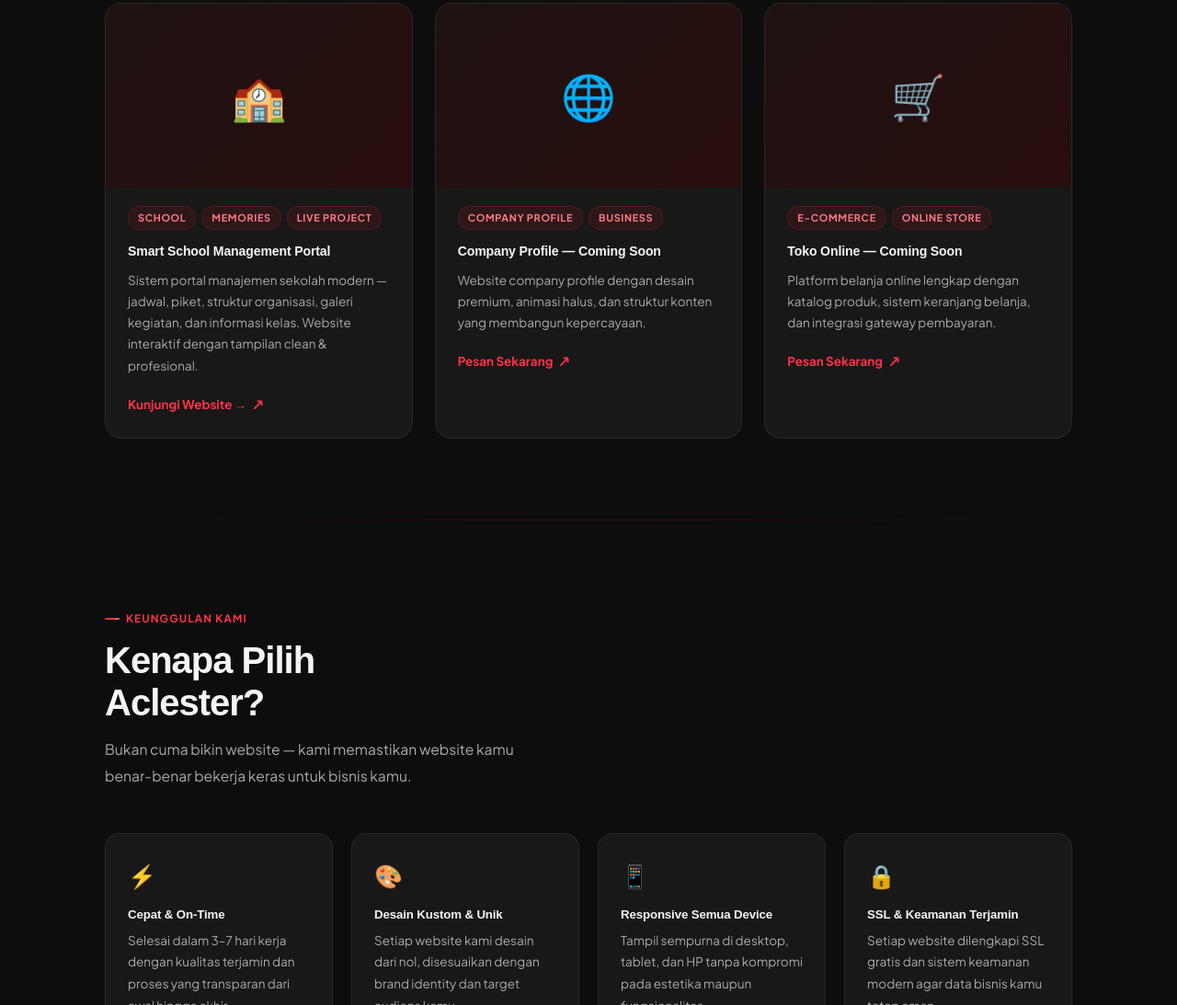
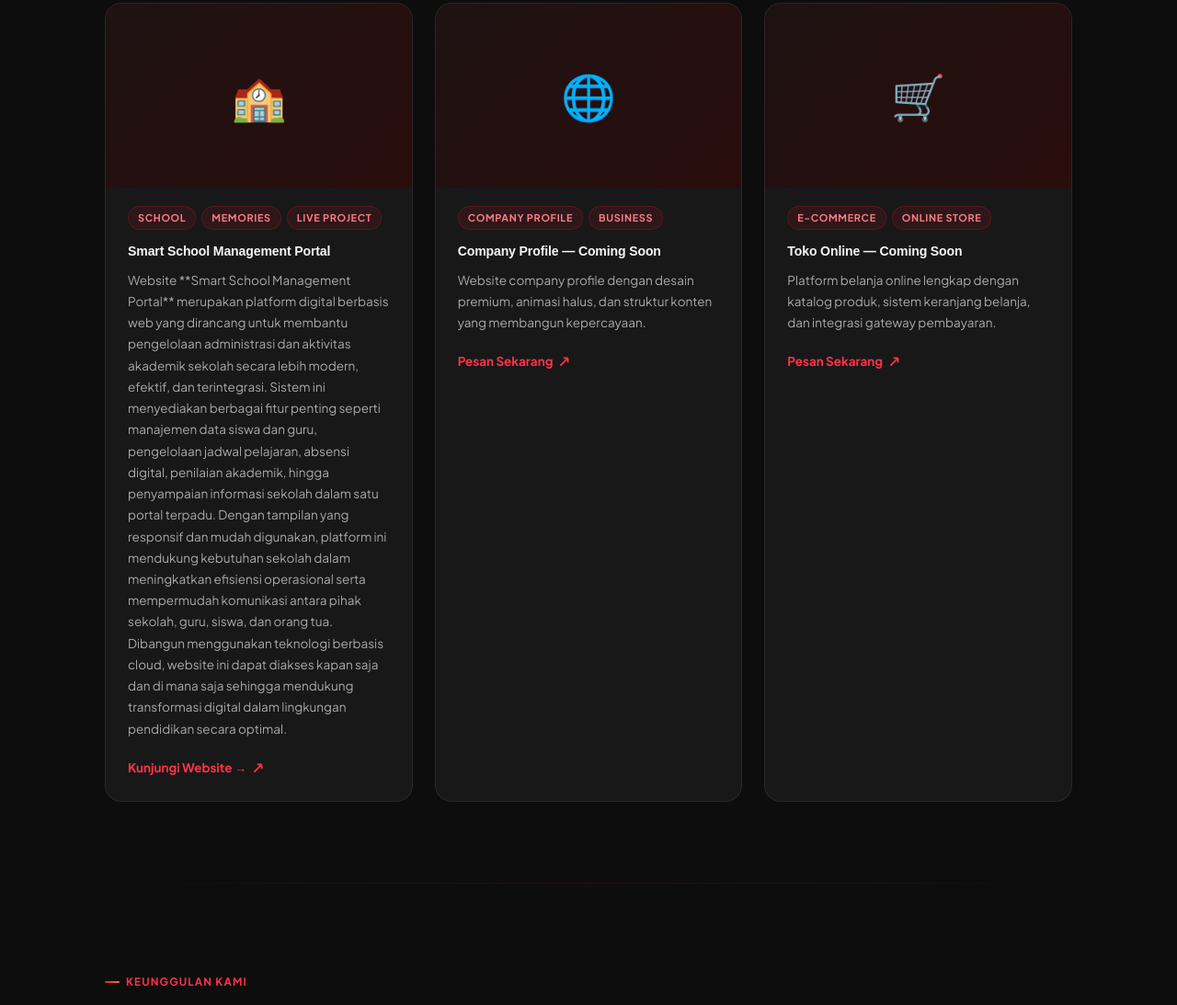
Before and after one commit to abaycoding-bot/Aclester, a plain HTML site: page index.html in a window 1280 px wide. Shown: the part 2082-3175 px from the top of the page at 92% size. Drawn offline with Linux system fonts and the light colour scheme; a web font is replaced by a local one.

Commit message:
Update index.html

```diff
--- a/index.html
+++ b/index.html
@@ -259,7 +259,8 @@ footer{border-top:1px solid var(--border);padding:3.5rem 1.5rem 1.5rem;max-width
       <div class="pb">
         <div class="ptags"><span class="tag">School</span><span class="tag">Memories</span><span class="tag">Live Project</span></div>
         <h3>Smart School Management Portal</h3>
-        <p>Sistem portal manajemen sekolah modern — jadwal, piket, struktur organisasi, galeri kegiatan, dan informasi kelas. Website interaktif dengan tampilan clean & profesional.</p>
+        <p>Website **Smart School Management Portal** merupakan platform digital berbasis web yang dirancang untuk membantu pengelolaan administrasi dan aktivitas akademik sekolah secara lebih modern, efektif, dan terintegrasi. Sistem ini menyediakan berbagai fitur penting seperti manajemen data siswa dan guru, pengelolaan jadwal pelajaran, absensi digital, penilaian akademik, hingga penyampaian informasi sekolah dalam satu portal terpadu. Dengan tampilan yang responsif dan mudah digunakan, platform ini mendukung kebutuhan sekolah dalam meningkatkan efisiensi operasional serta mempermudah komunikasi antara pihak sekolah, guru, siswa, dan orang tua. Dibangun menggunakan teknologi berbasis cloud, website ini dapat diakses kapan saja dan di mana saja sehingga mendukung transformasi digital dalam lingkungan pendidikan secara optimal.
+</p>
         <!-- TAUTAN YANG DIMINTA LANGSUNG DITAMPILKAN -->
         <a href="https://smart-school-management-portal-890360569623.asia-southeast1.run.app" target="_blank" class="plink" rel="noopener noreferrer">
           Kunjungi Website →
```
